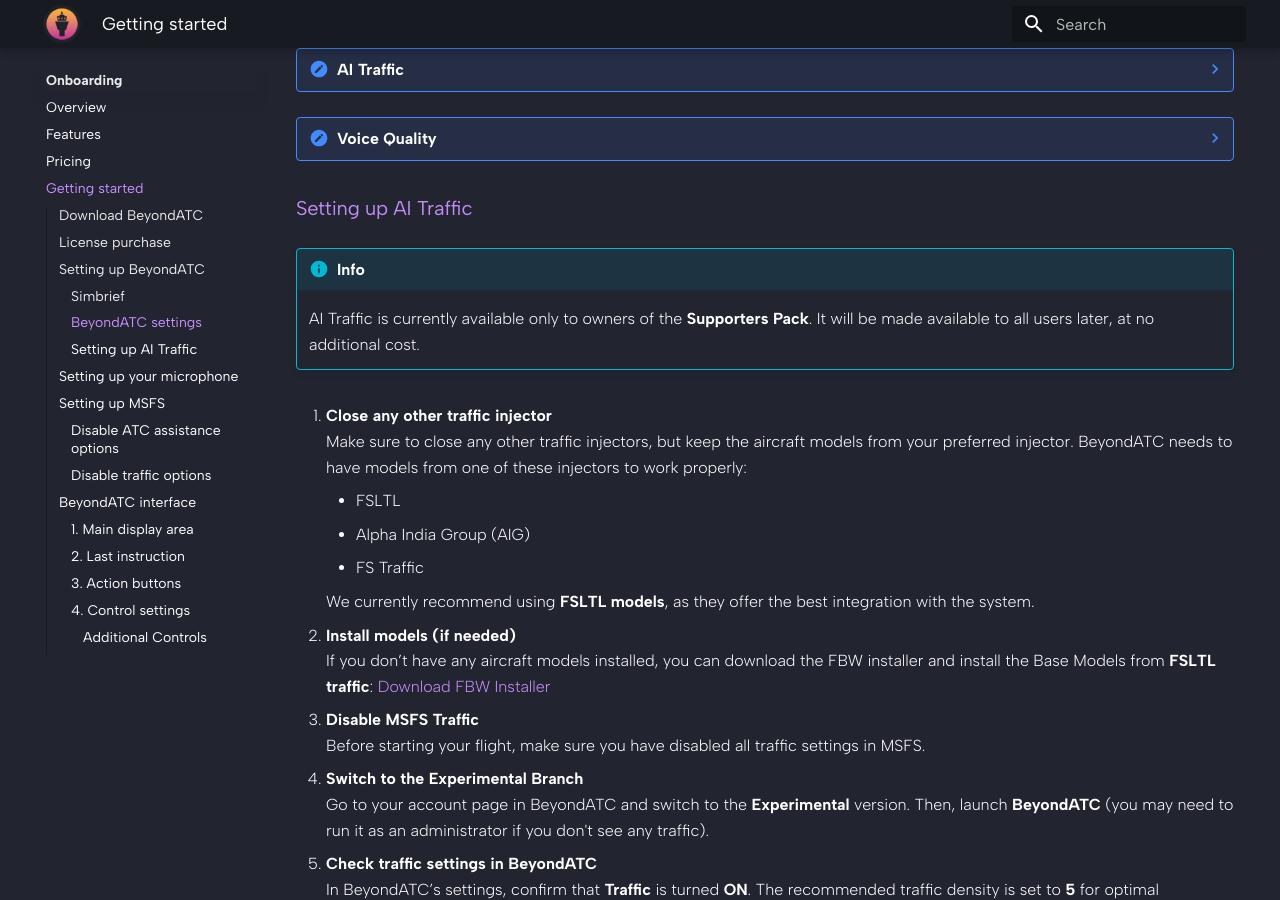
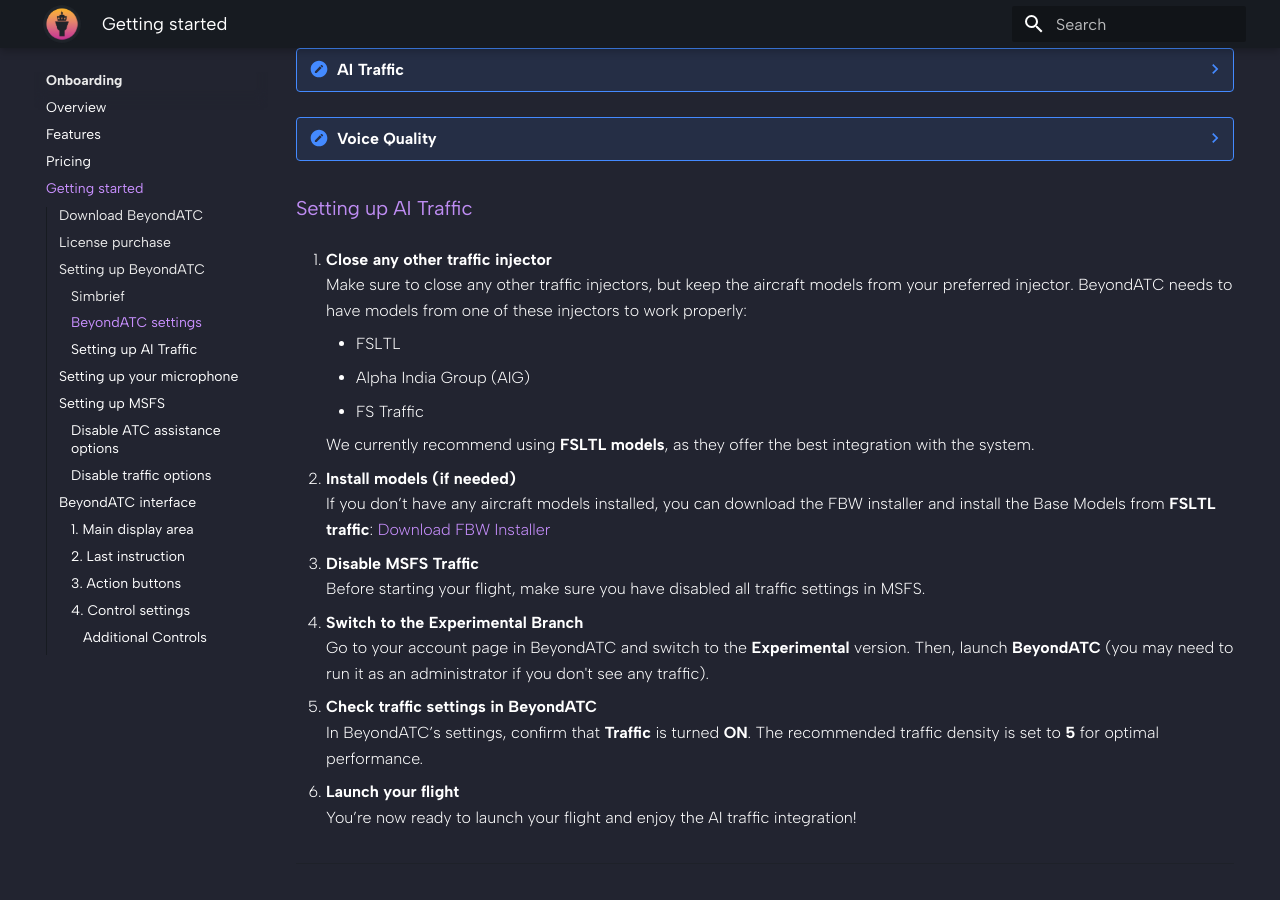
Before and after one commit to BeyondATC/BeyondATC_Wiki, an MkDocs documentation site: the page built from docs/onboarding/getting-started.md, in a window 1280 px wide and 900 px high, scrolled down 2358 px. Built offline with MkDocs 1.6.1 and Material for MkDocs 9.7.7, drawn with Linux system fonts in a browser that asks for light colours.

Commit message:
update for traffic release

```diff
--- a/docs/onboarding/getting-started.md
+++ b/docs/onboarding/getting-started.md
@@ -88,9 +88,6 @@ Settings in details:
     | Traffic Voice Model    | Voices that will be used for traffic. You can select basic (free) or premium voices (will use Premium Characters) |
 
 ### Setting up AI Traffic
-
-!!! info
-    AI Traffic is currently available only to owners of the **Supporters Pack**. It will be made available to all users later, at no additional cost.
 
 1. **Close any other traffic injector**
    Make sure to close any other traffic injectors, but keep the aircraft models from your preferred injector. BeyondATC needs to have models from one of these injectors to work properly:
```
